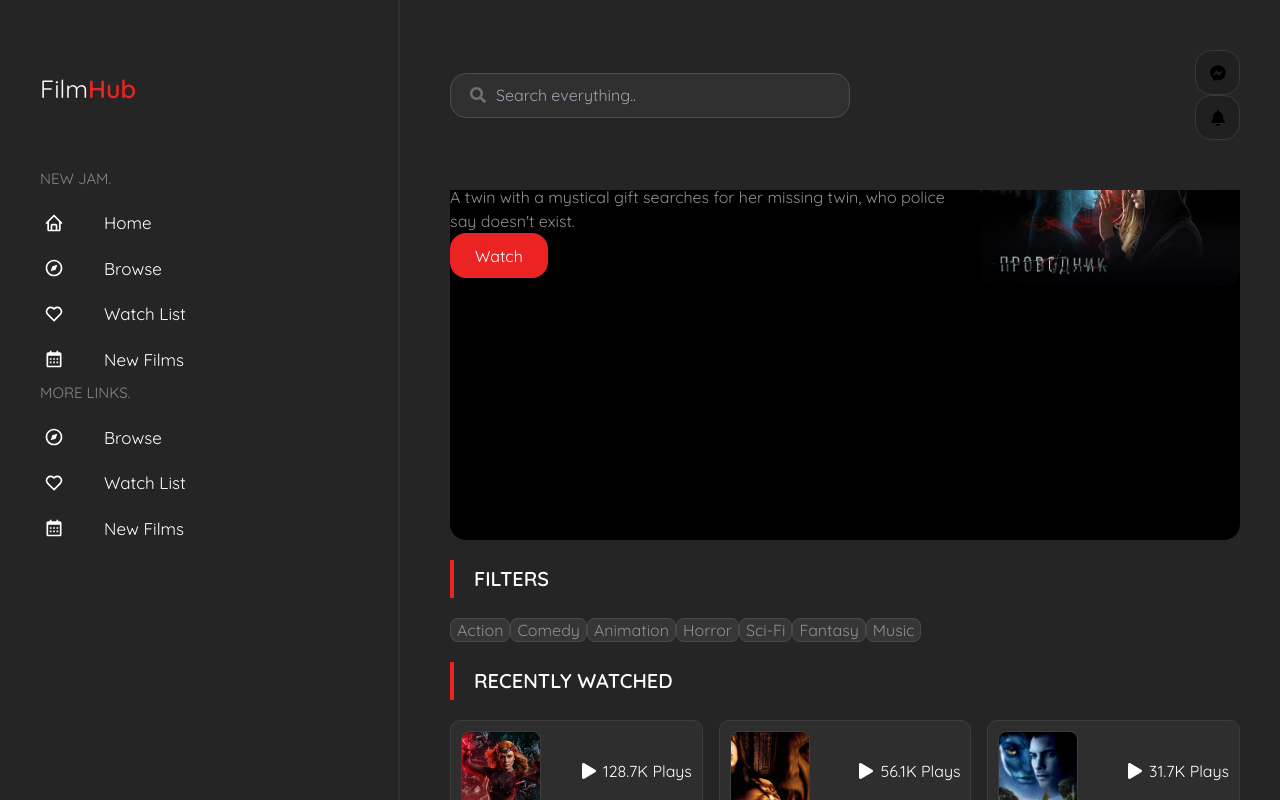
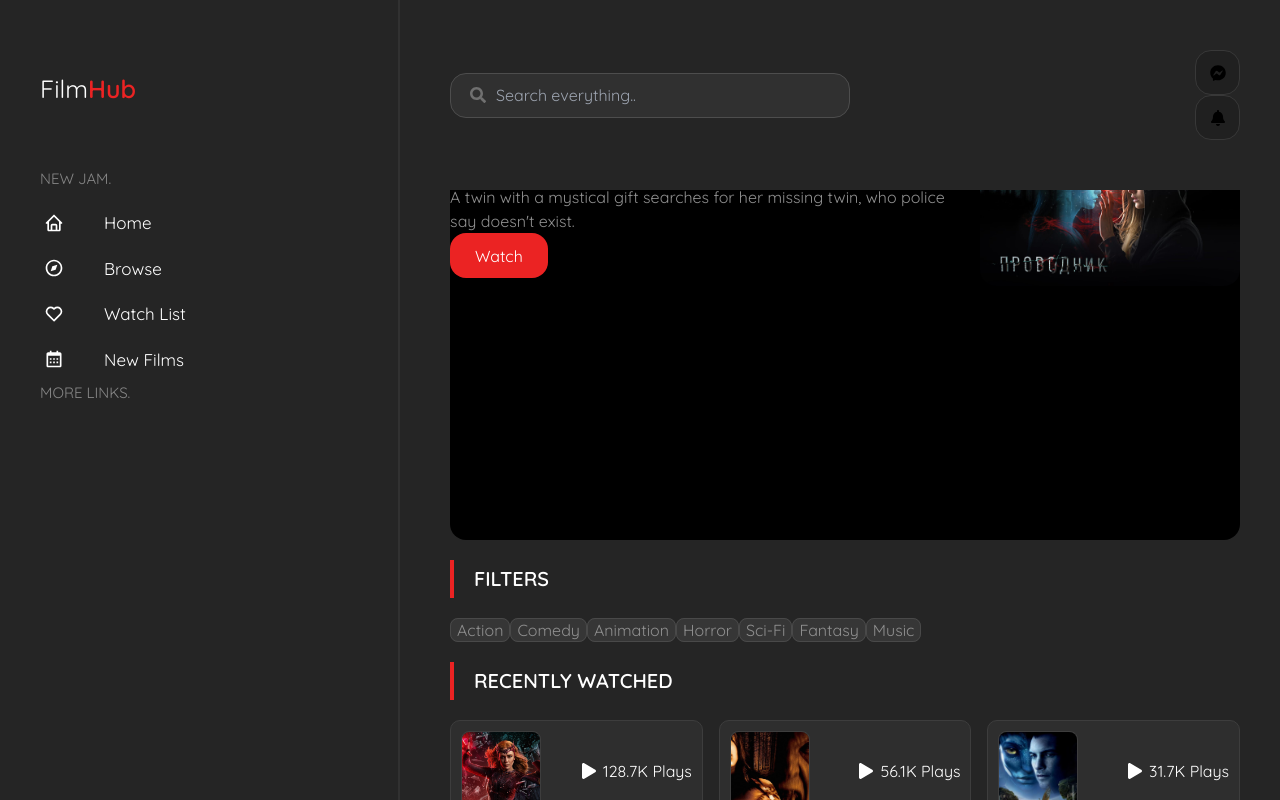
Before and after one commit to SNgubelanga/ALX-FE-Capstone-Project, a React (Vite) app: page / in a window 1280 px wide. Shown: the top 800 px of the page. Built offline with nearby package versions, Linux system fonts and the light colour scheme.

Commit message:
Wrapping up my final project

```diff
--- a/src/components/SideBar.jsx
+++ b/src/components/SideBar.jsx
@@ -43,13 +43,13 @@ function SideBar() {
         {/* Category */}
         <div className="links__title mt-10">More Links.</div>
         <div className="links">
-            <Link className="link__wrapper" to={""}>
+            {/* <Link className="link__wrapper" to={""}>
                 <div className="link__icon">
                     <BiCompass/>
                 </div>
-                <span>Browse</span>
-            </Link>
-            <Link className="link__wrapper" to={""}>
+                <span>Mo</span>
+            </Link> */}
+            {/* <Link className="link__wrapper" to={""}>
                 <div className="link__icon">
                     <BiHeart/>
                 </div>
@@ -60,7 +60,7 @@ function SideBar() {
                     <BiCalendar/>
                 </div>
                 <span>New Films</span>
-            </Link>
+            </Link> */}
         </div>
       </div>
     </div>
```
